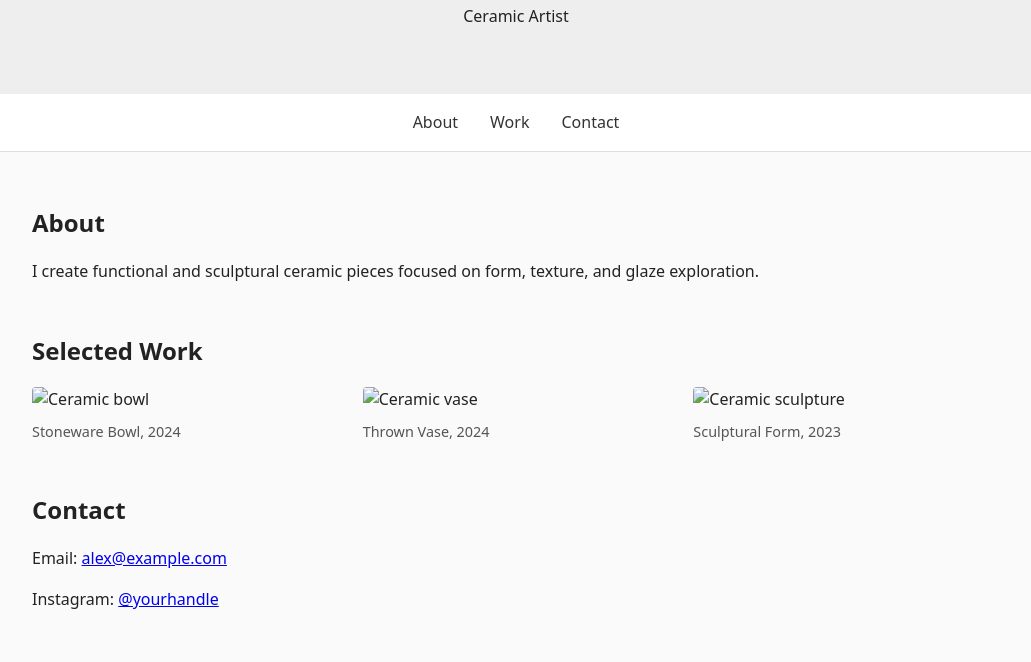
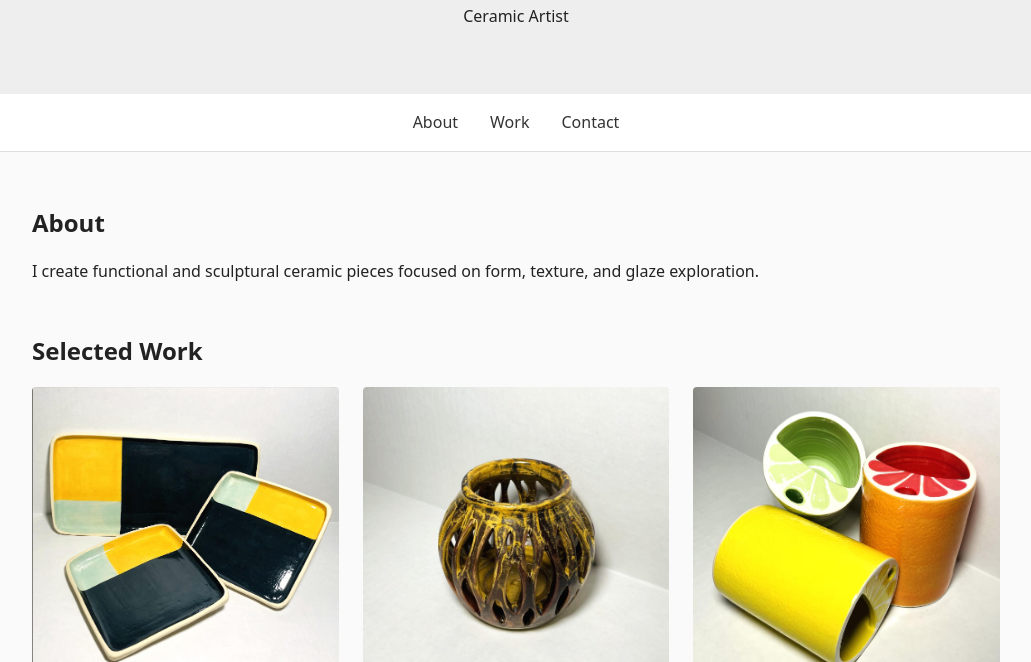
Before and after one commit to Erynn-Harmon-Ceramics/erynn-harmon-ceramics.github.io, a plain HTML site: page index.html in a window 1280 px wide. Shown: the part 138-800 px from the top of the page, without its empty margins (124-1155 px from the left). Drawn offline with Linux system fonts and the light colour scheme.

Commit message:
Updated image names

```diff
--- a/index.html
+++ b/index.html
@@ -33,17 +33,17 @@
 
       <div class="gallery">
         <figure>
-          <img src="images/Plates.jpg" alt="Ceramic bowl" />
+          <img src="images/Plates.png" alt="Ceramic bowl" />
           <figcaption>Stoneware Bowl, 2024</figcaption>
         </figure>
 
         <figure>
-          <img src="images/Devils Work.jpg" alt="Ceramic vase" />
+          <img src="images/Devils Work.png" alt="Ceramic vase" />
           <figcaption>Thrown Vase, 2024</figcaption>
         </figure>
 
         <figure>
-          <img src="images/Citrus Cups.jpg" alt="Ceramic sculpture" />
+          <img src="images/Citrus Cups.png" alt="Ceramic sculpture" />
           <figcaption>Sculptural Form, 2023</figcaption>
         </figure>
       </div>
```
